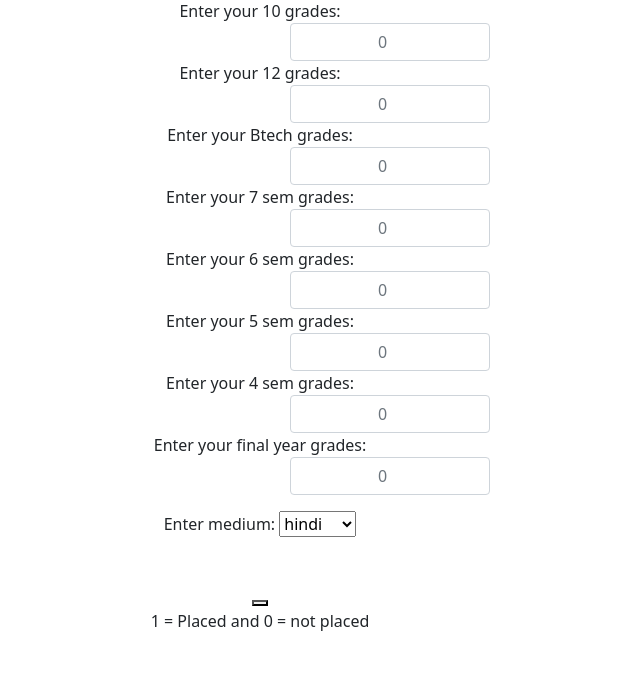
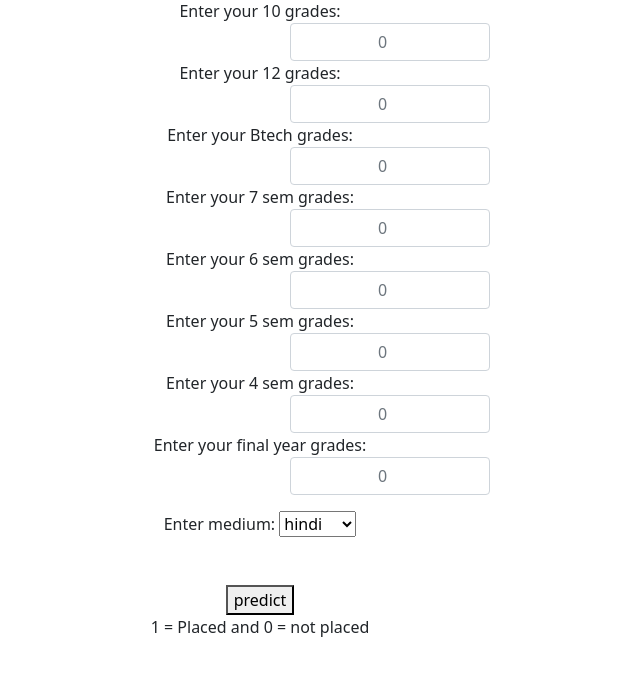
Before and after one commit to nehakhatri2021/project6, a Flask app: page / in a window 1280 px wide. Shown: the part 226-924 px from the top of the page, without its empty margins (380-1020 px from the left). Run offline with Flask 2, Linux system fonts and the light colour scheme; parts of the project's set-up code (start-up, migrations or seed data) failed here and were passed over.

Commit message:
Update index.html

```diff
--- a/templates/index.html
+++ b/templates/index.html
@@ -90,7 +90,7 @@ div {text-align: center;}
 <br>
 
 <br>
-<button> <link rel="stylesheet" href="styles.css"></button>
+<button type=submit>predict </button>
 <br>
 <p> 1 = Placed and 0 = not placed </p>
 </form>
```
